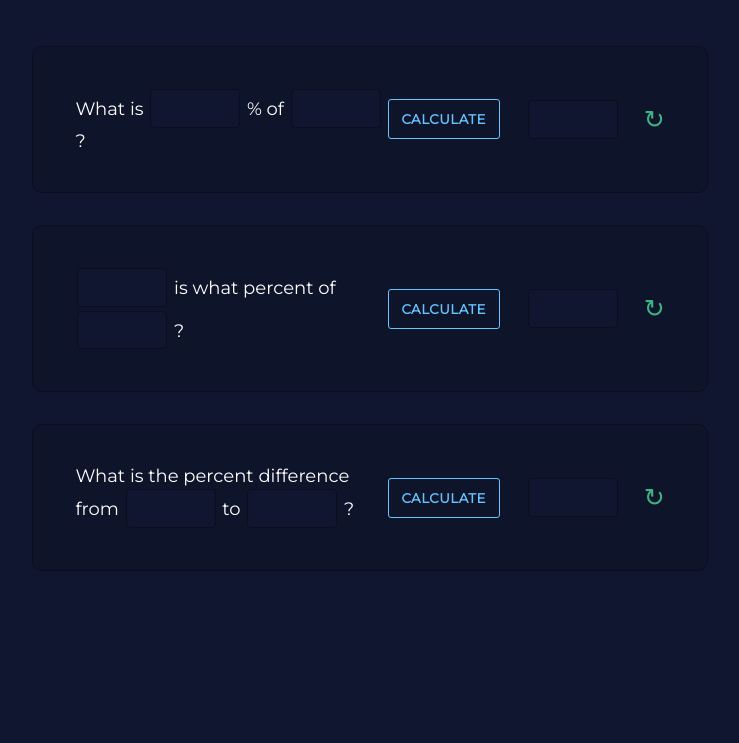
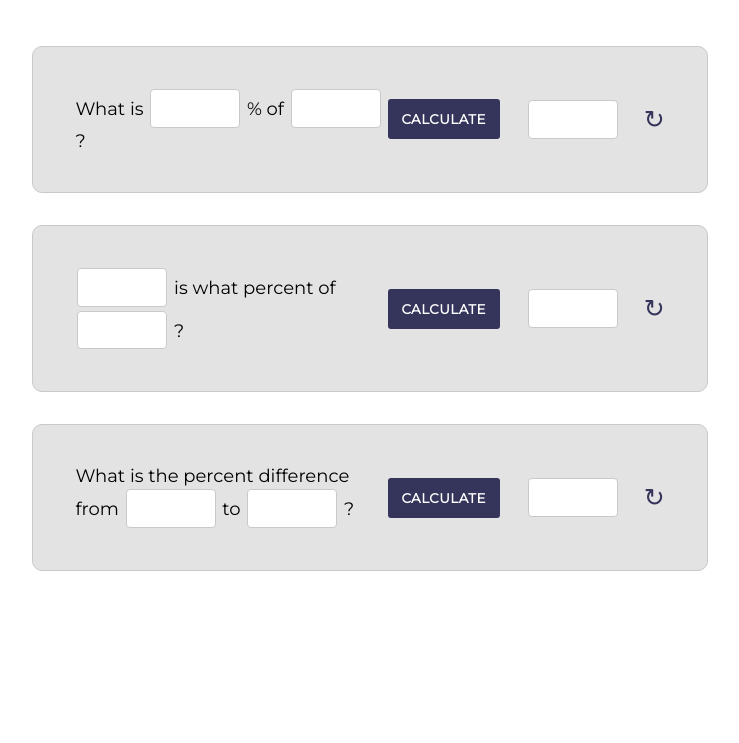
Before and after one commit to Carring10/percentage-calculator, a plain HTML site: page index.html in a window 1280 px wide. Shown: the part 113-856 px from the top of the page, without its empty margins (270-1009 px from the left). Drawn offline with Linux system fonts and the light colour scheme.

Commit message:
fixed percent difference formula

```diff
--- a/script.js
+++ b/script.js
@@ -41,8 +41,7 @@ function calculatePercentDifference() {
     const firstNumberDifferenceInputValue = parseFloat(firstNumberDifferenceInput.value);
     const secondNumberDifferenceInputValue = parseFloat(secondNumberDifferenceInput.value);
 
-    const percentDifference = Math.abs((firstNumberDifferenceInputValue - secondNumberDifferenceInputValue)) / (firstNumberDifferenceInputValue + secondNumberDifferenceInputValue) / 2 * 100;
-
+    const percentDifference = Math.abs((firstNumberDifferenceInputValue - secondNumberDifferenceInputValue) / ((firstNumberDifferenceInputValue + secondNumberDifferenceInputValue) / 2)) * 100;
     percentDifferenceResultSpan.value = percentDifference + "%";
 }
 
--- a/style.css
+++ b/style.css
@@ -1,12 +1,12 @@
 :root {
-  --dark-blue: #10162f;
-  --light-blue: #66c4ff;
-  --teal: #3fb483;
+  --bg: #ffffff;
+  --main: #f1f1f1;
+  --compliment: #35355c;
 }
 
 body {
-  background-color: var(--dark-blue);
-  color: white;
+  background-color: var(--bg);
+  color: black;
   font-family: "Montserrat", sans-serif;
 }
 
@@ -20,14 +20,14 @@ main {
 }
 
 h1 {
-  color: white;
+  color: black;
   letter-spacing: 1px;
   margin: 30px;
 }
 
 form {
   width: 55%;
-  border: 1.5px solid #0a0e1f;
+  border: 1.5px solid #c9c9c9;
   border-radius: 10px;
   background-color: rgba(0, 0, 0, 0.11);
 }
@@ -42,6 +42,7 @@ fieldset {
 p {
   font-size: 18px;
   margin: 0px;
+  color: black;
 }
 
 .result-container {
@@ -58,9 +59,9 @@ p {
   margin: 2px;
   padding: 4px;
   height: 2.5rem;
-  background-color: transparent;
-  color: var(--light-blue);
-  border: 1.5px solid var(--light-blue);
+  background-color: var(--compliment);
+  color: white;
+  border: none;
   border-radius: 3px;
   font-family: "Montserrat", sans-serif;
   font-weight: bold;
@@ -71,8 +72,7 @@ p {
 
 .calculate-btn:hover,
 .calculate-btn:focus {
-  background-color: var(--light-blue);
-  color: var(--dark-blue);
+  background-color: #22223bb7;
   font-weight: bold;
 }
 
@@ -81,29 +81,29 @@ input {
   height: 1.8rem;
   padding: 4px;
   margin: 2px;
-  background-color: var(--dark-blue);
-  color: var(--teal);
+  background-color: var(--bg);
+  color: var(--compliment);
   font-size: 20px;
-  border: 1.5px solid #0a0e1f;
+  border: 1.5px solid #c9c9c9;
   border-radius: 4px;
   text-align: center;
 }
 
 input:focus {
-  outline: 1px solid var(--teal);
+  outline: 1px solid var(--compliment);
 }
 
 .reset {
   border: none;
   background-color: transparent;
-  color: var(--teal);
+  color: var(--compliment);
   font-size: 25px;
   padding: 0px;
   cursor: pointer;
 }
 
 span {
-  color: var(--teal);
+  color: var(--compliment);
   font-weight: bold;
   letter-spacing: 1px;
 }
```
